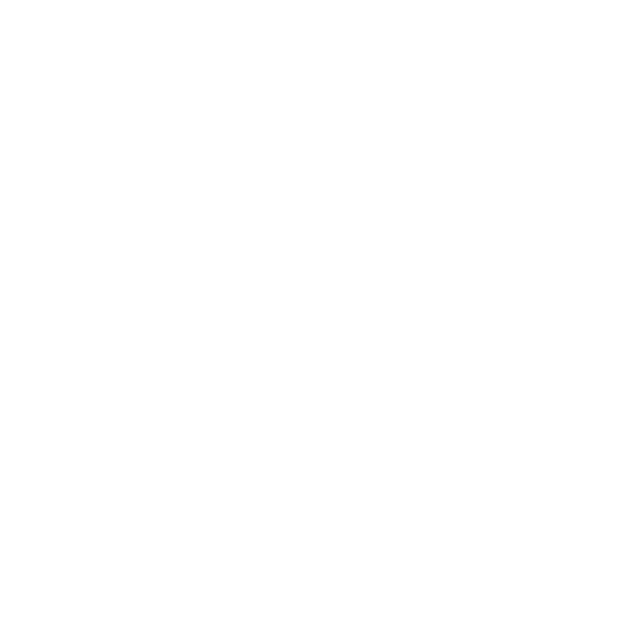
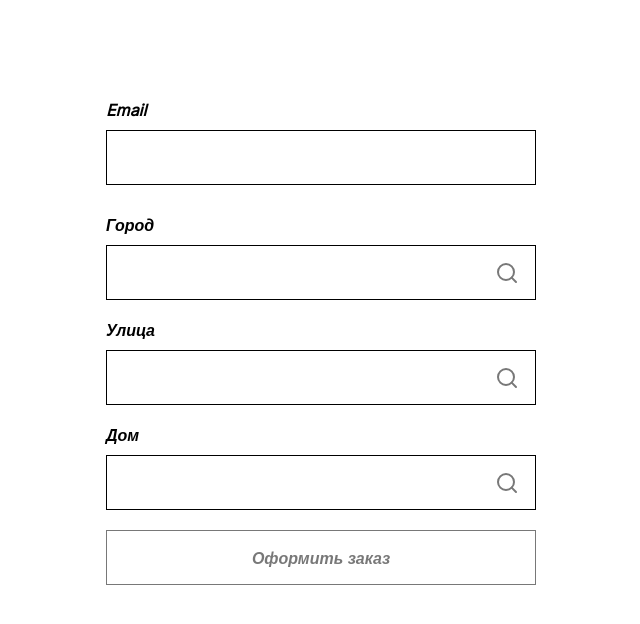
Before and after one commit to sarkiisov/autocomplete-delivery-react, a React (Create React App) app: page / in a window 1280 px wide. Shown: the top 624 px of the page, without its empty margins (319-959 px from the left). Built offline with nearby package versions, Linux system fonts and the light colour scheme; a web font is replaced by a local one.

Commit message:
feat: add Form to App component

```diff
--- /dev/null
+++ b/src/App.styles.ts
@@ -0,0 +1,10 @@
+import { createUseStyles } from 'react-jss';
+
+export default createUseStyles({
+  form: {
+    padding: '20px',
+    marginTop: '10vh',
+    display: 'flex',
+    justifyContent: 'center'
+  }
+});
--- a/src/App.tsx
+++ b/src/App.tsx
@@ -1,12 +1,24 @@
 import React from 'react';
-import useStyles from './theme/global';
+
+import { Provider } from 'react-redux';
+import { store } from './store/configureStore';
+
+import { Form } from './containers/Form';
+
+import useTheme from './theme/global';
+import useStyles from './App.styles';
+
 
 function App() {
-  useStyles();
+  useTheme();
+  const classes = useStyles();
 
   return (
-    <div className="App">
-    </div>
+    <Provider store={store}>
+      <div className="App">
+        <Form className={classes.form} />
+      </div>
+    </Provider>
   );
 }
 
```
